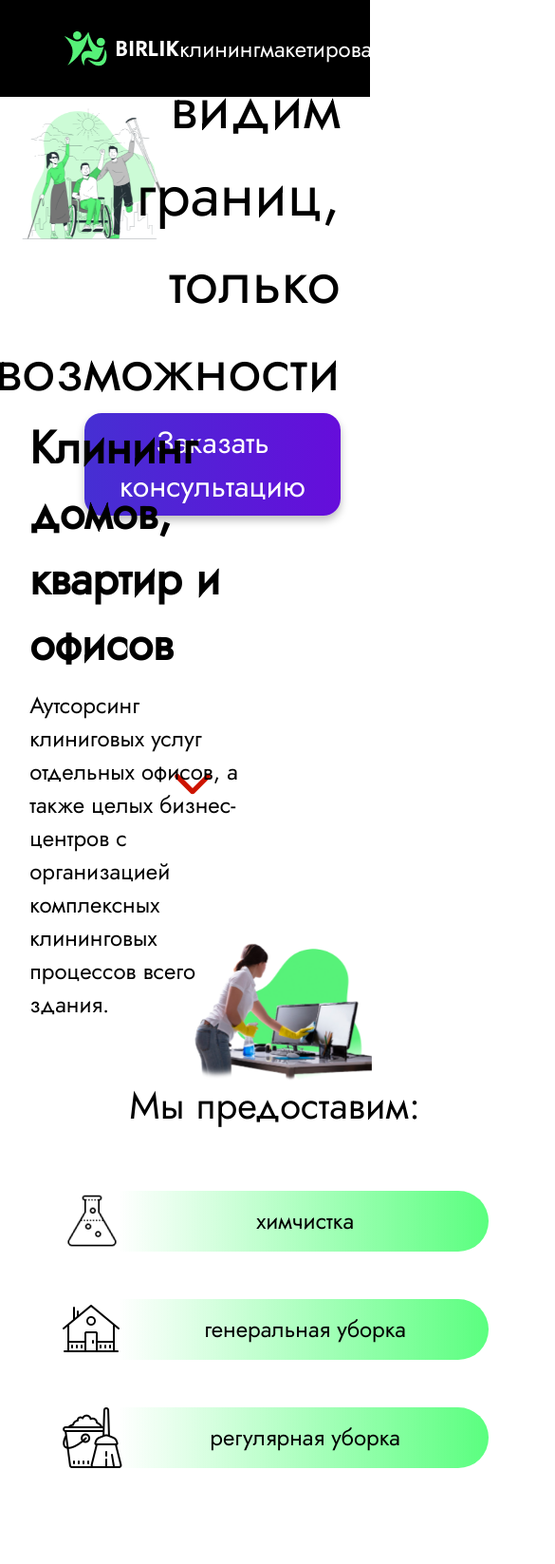
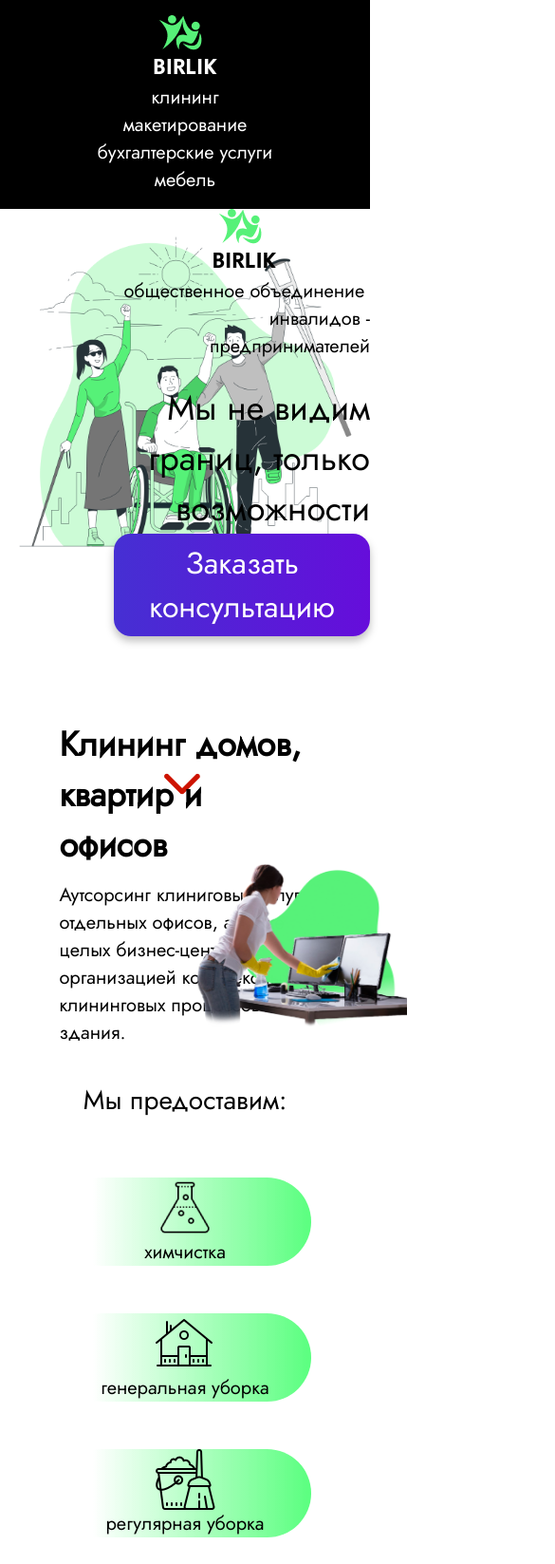
Before and after one commit to mobileinmobile/diploma, a plain HTML site: page Dip/index.html in a window 390 px wide. Shown: the top 1647 px of the page at 95% size, 585 px wide, since content can reach past the window. Drawn offline with nearby package versions, Linux system fonts and the light colour scheme.

Commit message:
Update style.css
adaptation web page to Smartphone

```diff
--- a/Dip/style.css
+++ b/Dip/style.css
@@ -281,3 +281,54 @@ button {
 .lx div {
 	width: 22%;
 }
+@media only screen and (max-width: 600px){
+	.row{
+		flex-direction: column;
+	}
+	.col{
+		margin-bottom: 24px;
+	}
+	h1{
+		font-size: 36px;
+	}
+	h2{
+		font-size: 24px;
+	}
+	h3{
+		font-size: 36px;
+		margin-top: 36px;
+	}
+	h4{
+		font-size: 28px;
+	}
+	li,
+  	p,
+  	span{
+    	font-size: 20px;
+  	}
+  	.half,
+  	.m2{
+    	width: 100%;
+  	}
+	.i1{
+		width: 100%;
+		left: 0;
+	}
+	.i4,
+	.i5{
+		width: 100%;
+		left: 0;
+		margin-top: 24px;
+	}
+	.process .col{
+		width: 50%;
+	}
+	.arrow{
+		left: 44%;
+	}
+	.t2,
+	.t1{
+		width: 100%;
+		margin: 36px 0 12px;
+	}
+}
```
